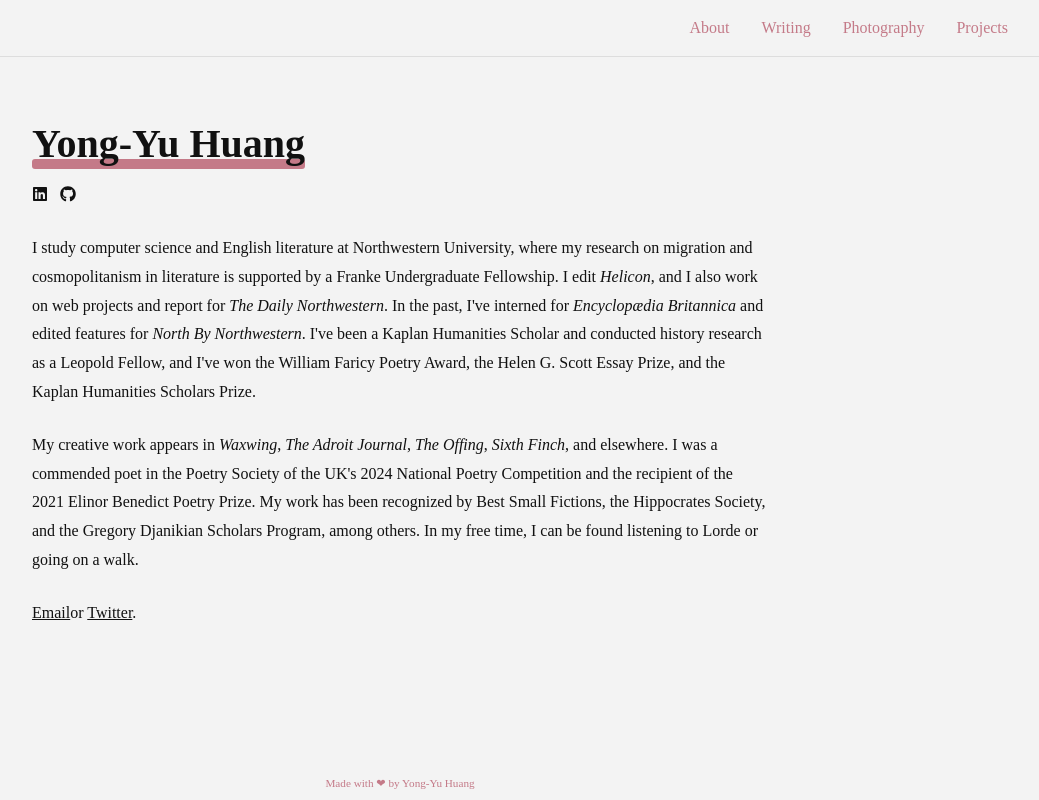
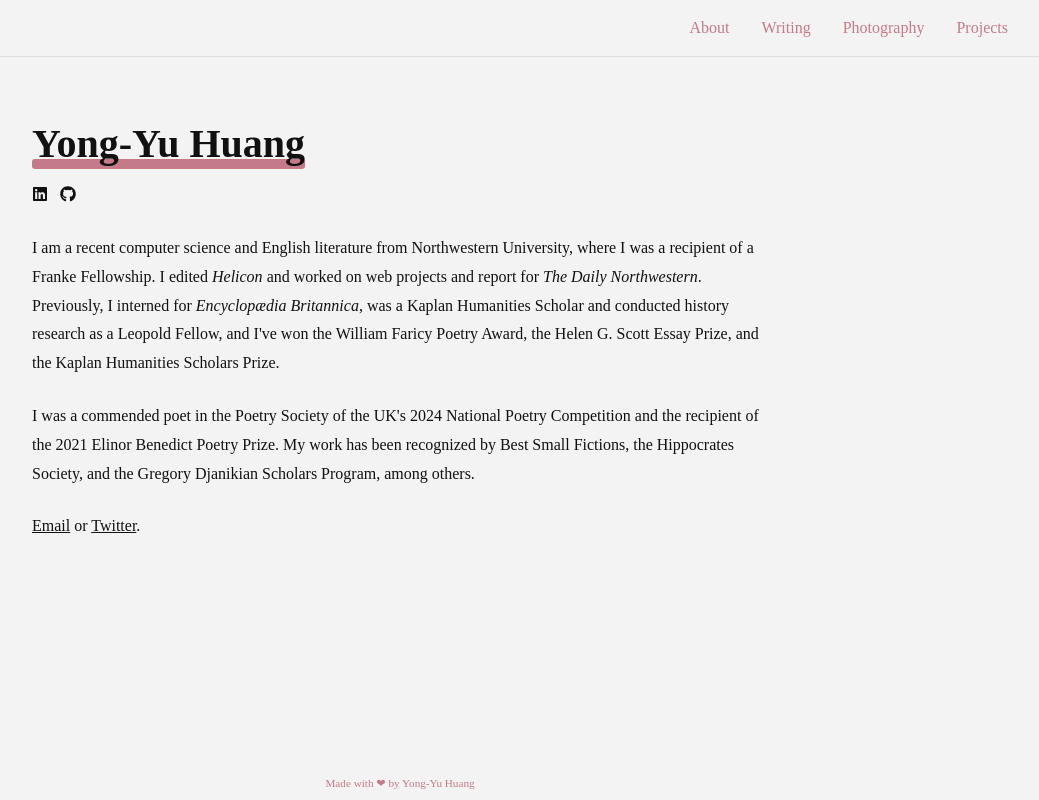
Before and after one commit to yongssh/yongssh.github.io, a Next.js app: page / in a window 1280 px wide. Shown: the whole page, without its empty margins (240-1279 px from the left). Built offline with nearby package versions, Linux system fonts and the light colour scheme; a web font is replaced by a local one.

Commit message:
update pubs

```diff
--- a/src/app/components/about.tsx
+++ b/src/app/components/about.tsx
@@ -47,10 +47,9 @@
             visibleIndex >= 0 ? styles.visible : ""
           }`}
         >
-          I study computer science and English literature at Northwestern University, where my research on migration and cosmopolitanism in literature is supported by a Franke Undergraduate Fellowship.
-          I edit <em>Helicon</em>, and I also work on web projects and report for <em>The Daily Northwestern</em>.
-          In the past, I&apos;ve interned for <em>Encyclopædia Britannica</em> and edited features for <em>North By Northwestern</em>.
-          I&apos;ve been a Kaplan Humanities Scholar and conducted history research as a Leopold Fellow, and I&apos;ve won the William Faricy Poetry Award, the Helen G. Scott Essay Prize, and the Kaplan Humanities Scholars Prize.
+          I am a recent computer science and English literature from Northwestern University, where I was a recipient of a Franke Fellowship.
+          I edited <em>Helicon</em> and worked on web projects and report for <em>The Daily Northwestern</em>.
+          Previously, I interned for <em>Encyclopædia Britannica</em>, was a Kaplan Humanities Scholar and conducted history research as a Leopold Fellow, and I&apos;ve won the William Faricy Poetry Award, the Helen G. Scott Essay Prize, and the Kaplan Humanities Scholars Prize.
         </p>
 
         <p
@@ -58,9 +57,7 @@
             visibleIndex >= 1 ? styles.visible : ""
           }`}
         >
-          My creative work appears in <em>Waxwing</em>, <em>The Adroit Journal</em>, <em>The Offing</em>, <em>Sixth Finch</em>, and elsewhere.
           I was a commended poet in the Poetry Society of the UK&apos;s 2024 National Poetry Competition and the recipient of the 2021 Elinor Benedict Poetry Prize. My work has been recognized by Best Small Fictions, the Hippocrates Society, and the Gregory Djanikian Scholars Program, among others.
-          In my free time, I can be found listening to Lorde or going on a walk.
         </p>
 
         <p
@@ -71,7 +68,7 @@
           <a href="mailto:yongyu.yy.huang@gmail.com">
             <u>Email</u>
           </a>
-           or{" "}
+          {" "}or{" "}
           <a href="https://www.twitter.com/yong_yuhuang">
             <u>Twitter</u>
           </a>.
```
